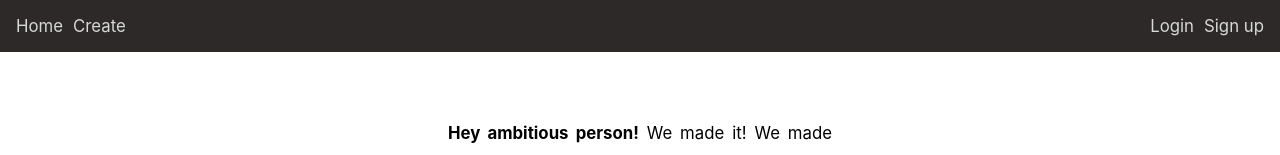
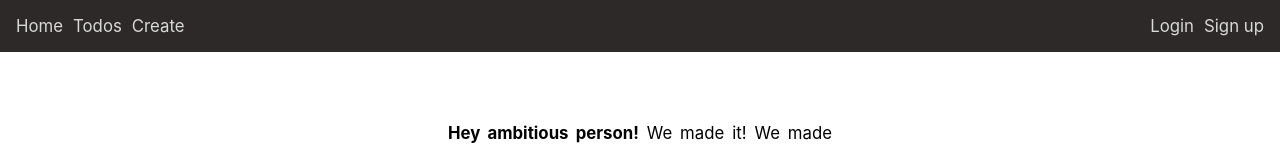
Before and after one commit to moyamoha/goalapp, a Next.js app in the folder client/: page / in a window 1280 px wide. Shown: the top 155 px of the page. Built offline with nearby package versions, Linux system fonts and the light colour scheme; no server answers.

Commit message:
Changes on 2023-01-29 15:11:48.597185

```diff
--- a/client/components/Navbar.tsx
+++ b/client/components/Navbar.tsx
@@ -23,6 +23,12 @@ function Navbar() {
         className={navStyles.navlink}
         fallback="/"
         text="Home"
+      ></SmartLink>
+      <SmartLink
+        href="/todos"
+        className={navStyles.navlink}
+        fallback="/"
+        text="Todos"
       ></SmartLink>
       <SmartLink
         href="/create"
--- /dev/null
+++ b/client/pages/todos/[id].tsx
@@ -0,0 +1,5 @@
+import React from "react";
+
+export default function SingleTodo() {
+  return <div> SingleTodo</div>;
+}
--- a/client/styles/Navbar.module.css
+++ b/client/styles/Navbar.module.css
@@ -8,7 +8,7 @@
   color: rgb(216, 216, 216);
 }
 
-.navbar .navlink:nth-child(3) {
+.navbar .navlink:nth-child(4) {
   margin-left: auto;
 }
 
--- a/client/utils/index.ts
+++ b/client/utils/index.ts
@@ -9,3 +9,7 @@ export const getDateFieldValue = (fullDateStr: string) => {
   });
   return `${dateObj.getUTCFullYear()}-${months}-${days}`;
 };
+
+export const isValidStr = (str: string | undefined | null) => {
+  return str !== undefined && str !== null && str.length > 0;
+};
```
Also changed, not shown: client/components/todos/TodoCard.tsx (+9 -2 lines). Lines whose indentation alone changed are shown as unchanged.
